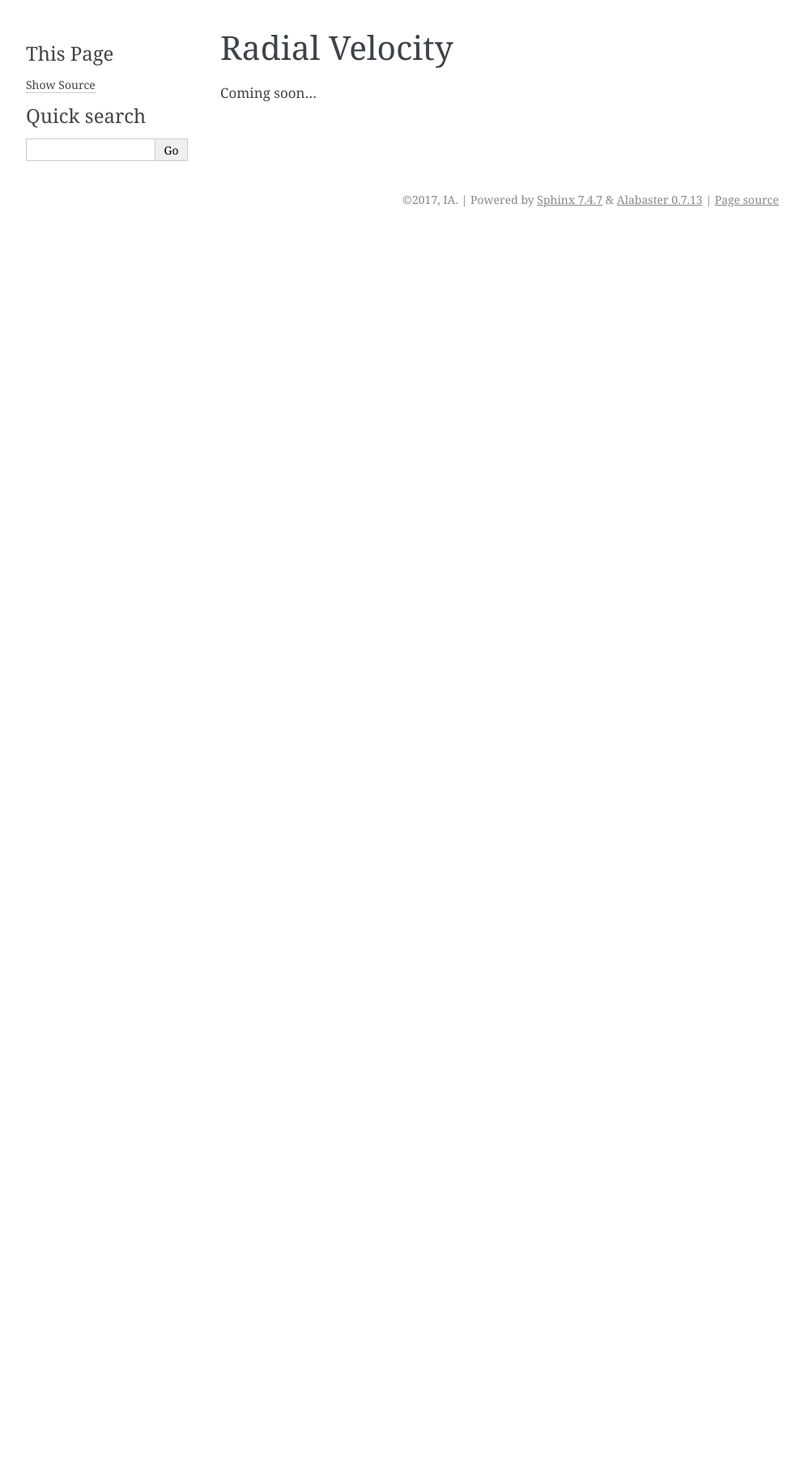
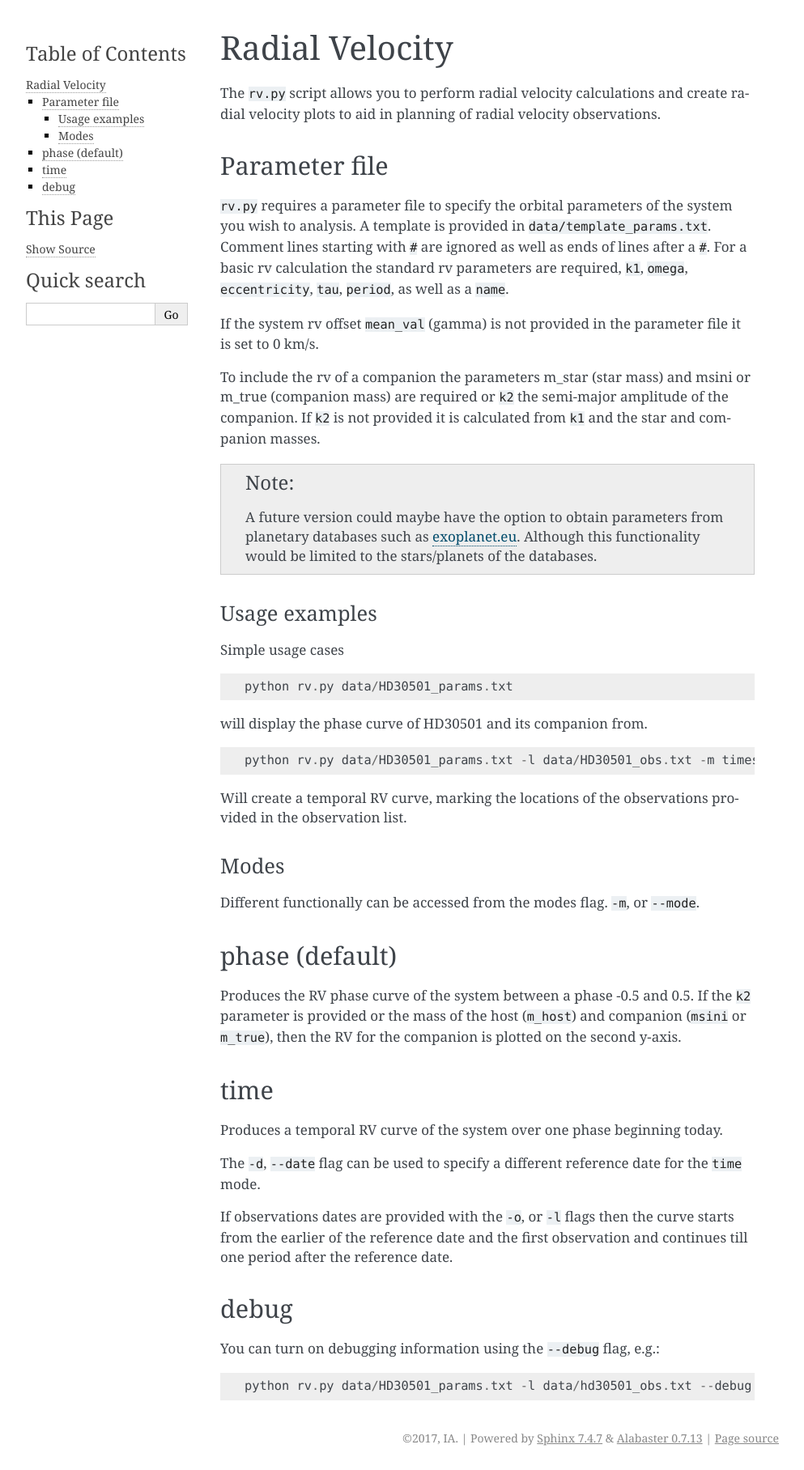
Before and after one commit to iastro-pt/ObservationTools, a Sphinx documentation site: the page built from docs/source/rv.rst, in a window 1280 px wide. Shown: the whole page at 81% size, without its empty margins (148-1141 px from the left). Built offline with Sphinx 7.4.7, drawn with Linux system fonts in a browser that asks for light colours; before the commit the page ends 900 px from its top, so only the background shows below that.

Commit message:
Add documention for rv.py.

```diff
--- a/docs/source/rv.rst
+++ b/docs/source/rv.rst
@@ -1,5 +1,61 @@
+
 ===============
 Radial Velocity
 ===============
 
-Coming soon...
+The ``rv.py`` script allows you to perform radial velocity calculations and create radial velocity plots to aid in planning of radial velocity observations.
+
+Parameter file
+--------------
+``rv.py`` requires a parameter file to specify the orbital parameters of the system you wish to analysis. A template is provided in ``data/template_params.txt``. Comment lines starting with ``#`` are ignored as well as ends of lines after a ``#``. For a basic rv calculation the standard rv parameters are required, ``k1``, ``omega``, ``eccentricity``, ``tau``, ``period``, as well as a ``name``.
+
+If the system rv offset ``mean_val`` (gamma) is not provided in the parameter file it is set to 0 km/s.
+
+To include the rv of a companion the parameters m_star (star mass) and msini or m_true (companion mass) are required or ``k2`` the semi-major amplitude of the companion.
+If ``k2`` is not provided it is calculated from ``k1`` and the star and companion masses.
+
+.. note::
+    A future version could maybe have the option to obtain parameters from planetary databases such as `exoplanet.eu <http://exoplanet.eu/>`_. Although this functionality would be limited to the stars/planets of the databases.
+
+
+Usage examples
+==============
+Simple usage cases
+
+::
+
+    python rv.py data/HD30501_params.txt
+
+will display the phase curve of HD30501 and its companion from.
+
+::
+
+    python rv.py data/HD30501_params.txt -l data/HD30501_obs.txt -m times
+
+Will create a temporal RV curve, marking the locations of the observations provided in the observation list.
+
+
+Modes
+======
+Different functionally can be accessed from the modes flag. ``-m``, or ``--mode``.
+
+phase (default)
+---------------
+Produces the RV phase curve of the system between a phase -0.5 and 0.5.
+If the ``k2`` parameter is provided or the mass of the host (``m_host``) and companion (``msini`` or ``m_true``), then the RV for the companion is plotted on the second y-axis.
+
+
+time
+-----
+Produces a temporal RV curve of the system over one phase beginning today.
+
+The ``-d``, ``--date`` flag can be used to specify a different reference date for the ``time`` mode.
+
+If observations dates are provided with the ``-o``, or  ``-l`` flags then the curve starts from the earlier of the reference date and the first observation and continues till one period after the reference date.
+
+
+debug
+-----
+You can turn on debugging information using the ``--debug`` flag, e.g.::
+
+    python rv.py data/HD30501_params.txt -l data/hd30501_obs.txt --debug
```
